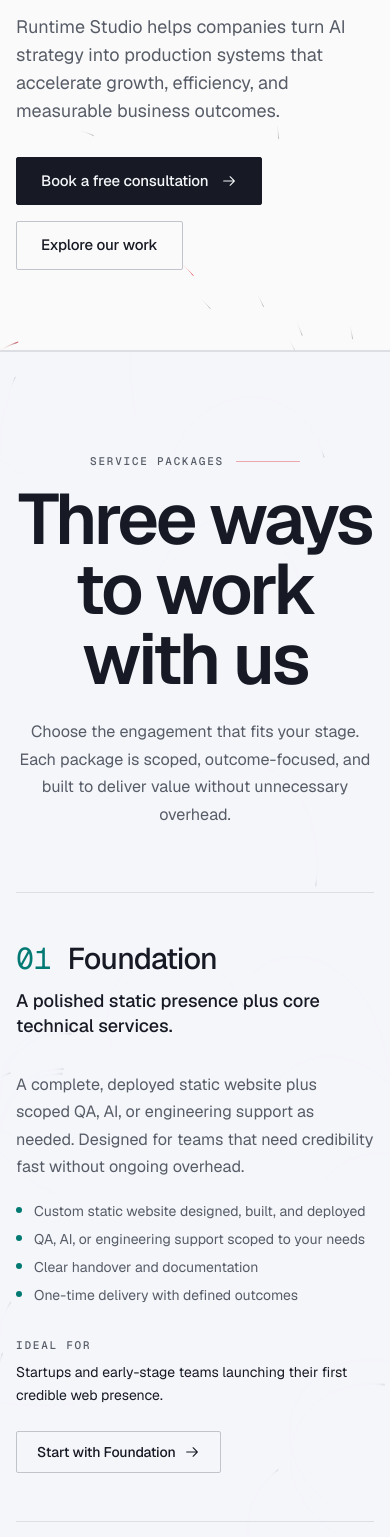
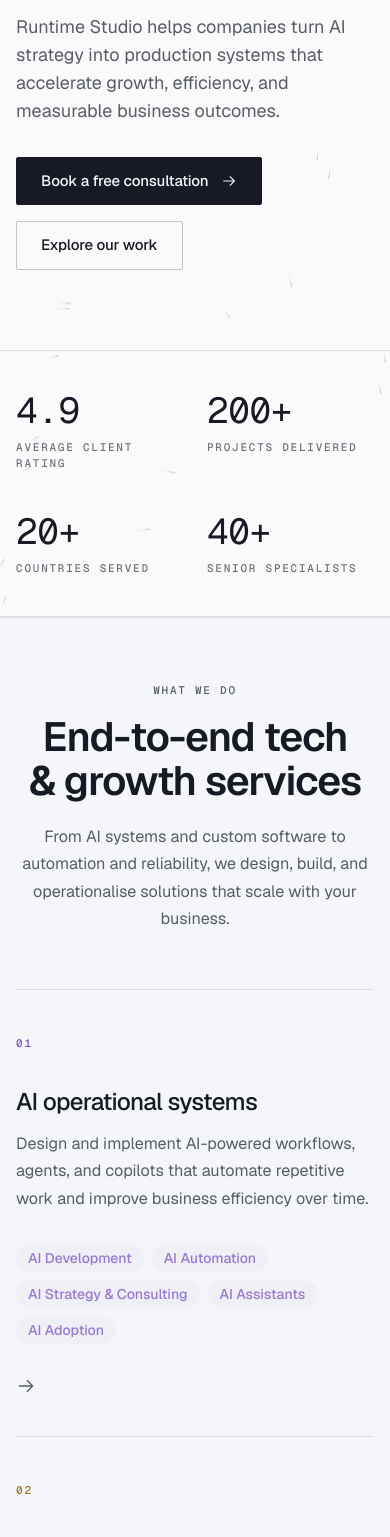
Before and after one commit to AbdullahChishti/runtimeStudio, a Next.js app: page / in a window 390 px wide. Shown: the part 446-1983 px from the top of the page. Built offline with nearby package versions, Linux system fonts and the light colour scheme; no server answers.

Commit message:
feat(home): revamp homepage into rapidevelopers-inspired agency layout
Co-authored-by: Abdullah Chishti <abdullah.chishti@hotmail.com>

```diff
--- a/src/components/home/CallToActionSection.tsx
+++ b/src/components/home/CallToActionSection.tsx
@@ -28,6 +28,7 @@ export function CallToActionSection() {
           viewport={{ once: true, margin: "-60px" }}
           transition={{ duration: motionDurations.slow, ease: motionEasing }}
         >
+          <p className="mb-5 label-mono text-muted">{ctaContent.label}</p>
           <h2 className="heading-section mx-auto max-w-2xl text-balance">
             {ctaContent.title}
           </h2>
--- /dev/null
+++ b/src/components/home/CommitmentSection.tsx
@@ -0,0 +1,27 @@
+import { Section } from "@/components/ui/Section";
+import { Button } from "@/components/ui/Button";
+import { commitmentContent } from "@/content/home";
+import { withBasePath } from "@/lib/utils";
+
+export function CommitmentSection() {
+  return (
+    <Section accent="violet" field="lattice">
+      <div className="grid gap-10 lg:grid-cols-12 lg:gap-16">
+        <div className="lg:col-span-9">
+          <p className="heading-display text-balance text-foreground">
+            {commitmentContent.statement}
+          </p>
+        </div>
+        <div className="flex items-end lg:col-span-3 lg:justify-end">
+          <Button
+            href={withBasePath(commitmentContent.href)}
+            variant="secondary"
+            size="lg"
+          >
+            {commitmentContent.cta}
+          </Button>
+        </div>
+      </div>
+    </Section>
+  );
+}
--- a/src/components/home/HeroSection.tsx
+++ b/src/components/home/HeroSection.tsx
@@ -6,6 +6,7 @@ import { Button } from "@/components/ui/Button";
 import { Container } from "@/components/ui/Container";
 import { GenerativeBackground } from "@/components/ui/GenerativeBackground";
 import { StatusIndicator } from "@/components/ui/Badge";
+import { StatsBar } from "@/components/home/StatsBar";
 import { company } from "@/content/company";
 import { withBasePath } from "@/lib/utils";
 import { motionDurations, motionEasing } from "@/components/animations/motion";
@@ -50,6 +51,8 @@ export function HeroSection() {
           </div>
         </motion.div>
       </Container>
+
+      <StatsBar />
     </section>
   );
 }
--- a/src/components/home/NewHomePage.tsx
+++ b/src/components/home/NewHomePage.tsx
@@ -1,18 +1,20 @@
 import { HeroSection } from "@/components/home/HeroSection";
-import { PackagesSection } from "@/components/home/PackagesSection";
 import { ServicesSection } from "@/components/home/ServicesSection";
+import { CommitmentSection } from "@/components/home/CommitmentSection";
 import { CaseStudiesSection } from "@/components/home/CaseStudiesSection";
-import { InsightsSection } from "@/components/home/InsightsSection";
+import { TechStackSection } from "@/components/home/TechStackSection";
+import { TestimonialsSection } from "@/components/home/TestimonialsSection";
 import { CallToActionSection } from "@/components/home/CallToActionSection";
 
 export function NewHomePage() {
   return (
     <main className="flex flex-col">
       <HeroSection />
-      <PackagesSection />
       <ServicesSection />
+      <CommitmentSection />
       <CaseStudiesSection />
-      <InsightsSection />
+      <TechStackSection />
+      <TestimonialsSection />
       <CallToActionSection />
     </main>
   );
--- a/src/components/home/ServicesSection.tsx
+++ b/src/components/home/ServicesSection.tsx
@@ -1,18 +1,81 @@
+"use client";
+
+import Link from "next/link";
+import { motion, useReducedMotion } from "framer-motion";
+import { ArrowRightIcon } from "@radix-ui/react-icons";
 import { servicesContent } from "@/content/home";
-import { services } from "@/content/services";
+import { accentClasses } from "@/content/services";
 import { Section, SectionHeader } from "@/components/ui/Section";
-import { ServiceList } from "@/components/services/ServiceList";
+import { ServiceTag } from "@/components/services/ServiceTag";
+import { cn } from "@/lib/utils";
+import { motionDurations, motionEasing } from "@/components/animations/motion";
 
 export function ServicesSection() {
+  const reducedMotion = useReducedMotion();
+
   return (
     <Section border>
       <SectionHeader
-        label="What we do"
+        label={servicesContent.label}
         title={servicesContent.title}
         description={servicesContent.subtitle}
         align="center"
       />
-      <ServiceList services={services} />
+
+      <div className="border-t border-border">
+        {servicesContent.groups.map((group, index) => {
+          const accent = accentClasses[group.accent];
+
+          return (
+            <motion.div
+              key={group.slug}
+              initial={reducedMotion ? { opacity: 1, y: 0 } : { opacity: 0, y: 24 }}
+              whileInView={{ opacity: 1, y: 0 }}
+              viewport={{ once: true, margin: "-80px" }}
+              transition={{
+                duration: motionDurations.default,
+                delay: index * 0.08,
+                ease: motionEasing,
+              }}
+              className="group border-b border-border"
+            >
+              <Link
+                href={`/services/${group.slug}`}
+                className="relative grid grid-cols-1 items-start gap-8 py-10 transition-colors duration-300 hover:bg-surface-elevated lg:grid-cols-12 lg:gap-6 lg:py-14"
+              >
+                <div className="lg:col-span-2">
+                  <span className={cn("label-mono text-2xl", accent.text)}>
+                    {String(index + 1).padStart(2, "0")}
+                  </span>
+                </div>
+
+                <div className="lg:col-span-6">
+                  <h3 className="text-2xl font-medium tracking-tight text-foreground transition-colors duration-300 group-hover:text-accent sm:text-3xl">
+                    {group.title}
+                  </h3>
+                  <p className="mt-3 max-w-xl description-standard">
+                    {group.description}
+                  </p>
+                </div>
+
+                <div className="lg:col-span-3">
+                  <div className="flex flex-wrap gap-2">
+                    {group.tags.map((tag) => (
+                      <ServiceTag key={tag} accent={group.accent}>
+                        {tag}
+                      </ServiceTag>
+                    ))}
+                  </div>
+                </div>
+
+                <div className="flex justify-start lg:col-span-1 lg:justify-end">
+                  <ArrowRightIcon className="h-5 w-5 text-muted transition-all duration-300 group-hover:translate-x-1 group-hover:text-foreground" />
+                </div>
+              </Link>
+            </motion.div>
+          );
+        })}
+      </div>
     </Section>
   );
 }
--- /dev/null
+++ b/src/components/home/StatsBar.tsx
@@ -0,0 +1,70 @@
+"use client";
+
+import { useEffect, useRef, useState } from "react";
+import { animate, useInView, useReducedMotion } from "framer-motion";
+import { Container } from "@/components/ui/Container";
+import { company } from "@/content/company";
+import { motionEasing } from "@/components/animations/motion";
+
+type StatCounterProps = {
+  value: number;
+  decimals: number;
+  suffix: string;
+};
+
+function formatValue(value: number, decimals: number) {
+  return value.toLocaleString("en-US", {
+    minimumFractionDigits: decimals,
+    maximumFractionDigits: decimals,
+  });
+}
+
+function StatCounter({ value, decimals, suffix }: StatCounterProps) {
+  const ref = useRef<HTMLSpanElement>(null);
+  const inView = useInView(ref, { once: true, margin: "-60px" });
+  const reduceMotion = useReducedMotion();
+  const [display, setDisplay] = useState(reduceMotion ? value : 0);
+
+  useEffect(() => {
+    if (!inView) {
+      return;
+    }
+    const controls = animate(0, value, {
+      duration: reduceMotion ? 0 : 1.4,
+      ease: motionEasing,
+      onUpdate: (latest) => setDisplay(latest),
+    });
+    return () => controls.stop();
+  }, [inView, reduceMotion, value]);
+
+  return (
+    <span ref={ref} className="data-readout text-4xl text-foreground sm:text-5xl">
+      {formatValue(display, decimals)}
+      {suffix}
+    </span>
+  );
+}
+
+export function StatsBar() {
+  return (
+    <div className="relative z-10 border-t border-border">
+      <Container className="py-10 lg:py-12">
+        <dl className="grid grid-cols-2 gap-x-6 gap-y-10 lg:grid-cols-4">
+          {company.stats.map((stat) => (
+            <div key={stat.label} className="flex flex-col gap-2">
+              <dt className="sr-only">{stat.label}</dt>
+              <dd>
+                <StatCounter
+                  value={stat.value}
+                  decimals={stat.decimals}
+                  suffix={stat.suffix}
+                />
+              </dd>
+              <p className="label-mono text-muted-light">{stat.label}</p>
+            </div>
+          ))}
+        </dl>
+      </Container>
+    </div>
+  );
+}
--- /dev/null
+++ b/src/components/home/TechStackSection.tsx
@@ -0,0 +1,56 @@
+import { Section, SectionHeader } from "@/components/ui/Section";
+import { ServiceTag } from "@/components/services/ServiceTag";
+import { techStack, techStackContent } from "@/content/techStack";
+import { accentClasses } from "@/content/services";
+import { cn } from "@/lib/utils";
+
+export function TechStackSection() {
+  return (
+    <Section border field="lattice">
+      <SectionHeader
+        label={techStackContent.label}
+        title={techStackContent.title}
+        description={techStackContent.subtitle}
+        align="center"
+      />
+
+      <div className="border-t border-border">
+        {techStack.map((category) => {
+          const accent = accentClasses[category.accent];
+
+          return (
+            <div
+              key={category.category}
+              className="grid grid-cols-1 items-start gap-6 border-b border-border py-10 lg:grid-cols-12 lg:gap-6 lg:py-12"
+            >
+              <div className="lg:col-span-4">
+                <h3 className="text-xl font-medium tracking-tight text-foreground sm:text-2xl">
+                  {category.category}
+                </h3>
+                <p className={cn("mt-2 label-mono", accent.text)}>
+                  {category.scope}
+                </p>
+              </div>
+
+              <div className="lg:col-span-5">
+                <p className="max-w-xl description-standard">
+                  {category.description}
+                </p>
+              </div>
+
+              <div className="lg:col-span-3">
+                <div className="flex flex-wrap gap-2 lg:justify-end">
+                  {category.tools.map((tool) => (
+                    <ServiceTag key={tool} accent={category.accent}>
+                      {tool}
+                    </ServiceTag>
+                  ))}
+                </div>
+              </div>
+            </div>
+          );
+        })}
+      </div>
+    </Section>
+  );
+}
--- /dev/null
+++ b/src/components/home/TestimonialsSection.tsx
@@ -0,0 +1,69 @@
+"use client";
+
+import { motion, useReducedMotion } from "framer-motion";
+import { Section, SectionHeader } from "@/components/ui/Section";
+import {
+  recognition,
+  testimonials,
+  testimonialsContent,
+} from "@/content/testimonials";
+import { motionDurations, motionEasing } from "@/components/animations/motion";
+
+export function TestimonialsSection() {
+  const reducedMotion = useReducedMotion();
+
+  return (
+    <Section border accent="amber" field="dots">
+      <SectionHeader
+        label={testimonialsContent.label}
+        title={testimonialsContent.title}
+        description={testimonialsContent.subtitle}
+        align="center"
+      />
+
+      <div className="grid gap-x-16 gap-y-12 border-t border-border pt-12 md:grid-cols-2">
+        {testimonials.map((testimonial, index) => (
+          <motion.figure
+            key={testimonial.author + index}
+            initial={reducedMotion ? { opacity: 1, y: 0 } : { opacity: 0, y: 24 }}
+            whileInView={{ opacity: 1, y: 0 }}
+            viewport={{ once: true, margin: "-60px" }}
+            transition={{
+              duration: motionDurations.default,
+              delay: (index % 2) * 0.08,
+              ease: motionEasing,
+            }}
+            className="flex flex-col gap-6"
+          >
+            <blockquote className="text-lg leading-relaxed text-foreground text-pretty">
+              &ldquo;{testimonial.quote}&rdquo;
+            </blockquote>
+            <figcaption className="flex flex-col gap-1">
+              <span className="font-medium text-foreground">
+                {testimonial.author}
+              </span>
+              <span className="label-mono text-muted-light">
+                {testimonial.role}
+              </span>
+            </figcaption>
+          </motion.figure>
+        ))}
+      </div>
+
+      <div className="mt-16 flex flex-wrap items-center justify-center gap-x-8 gap-y-4 border-t border-border pt-10">
+        {recognition.map((item) => (
+          <span
+            key={item}
+            className="inline-flex items-center gap-2 label-mono text-muted"
+          >
+            <span
+              className="h-1.5 w-1.5 rounded-full bg-accent"
+              aria-hidden="true"
+            />
+            {item}
+          </span>
+        ))}
+      </div>
+    </Section>
+  );
+}
```
